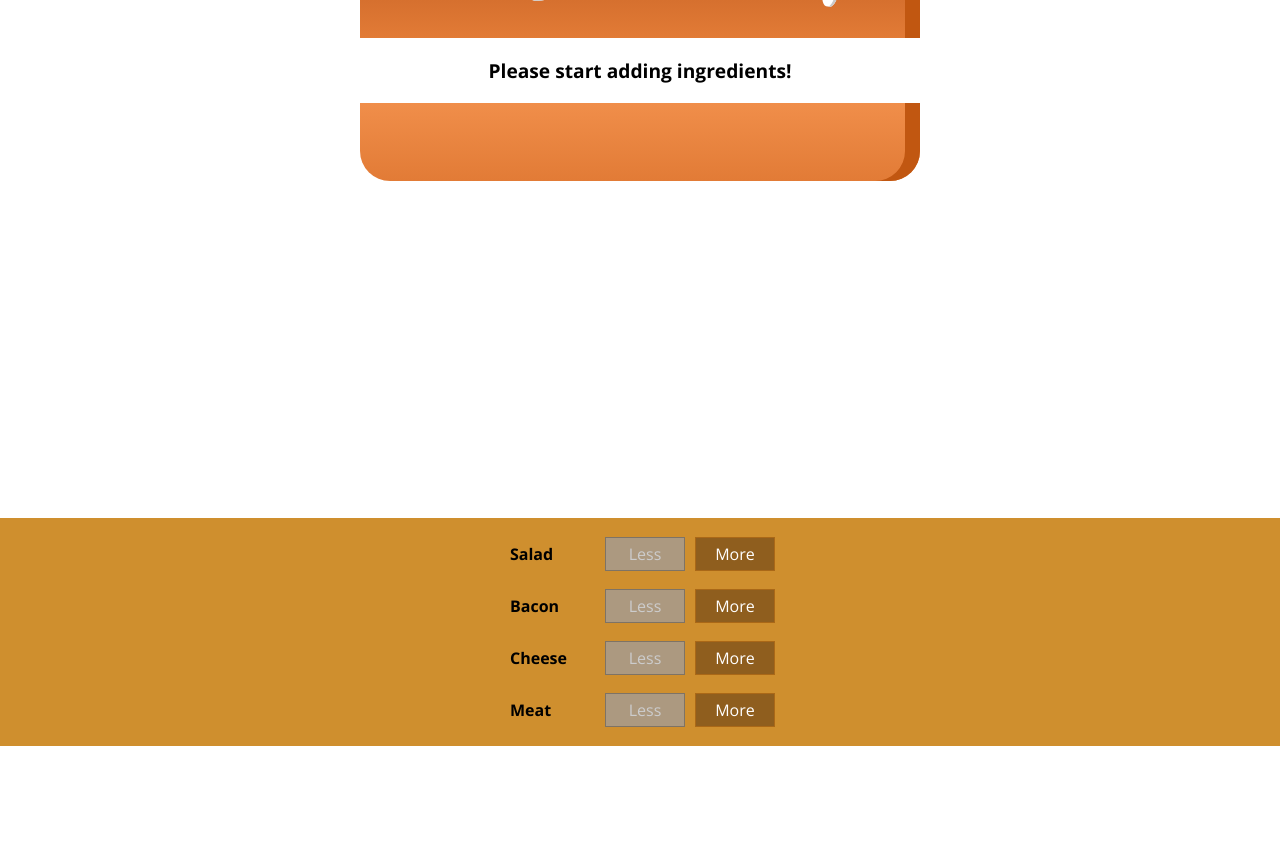
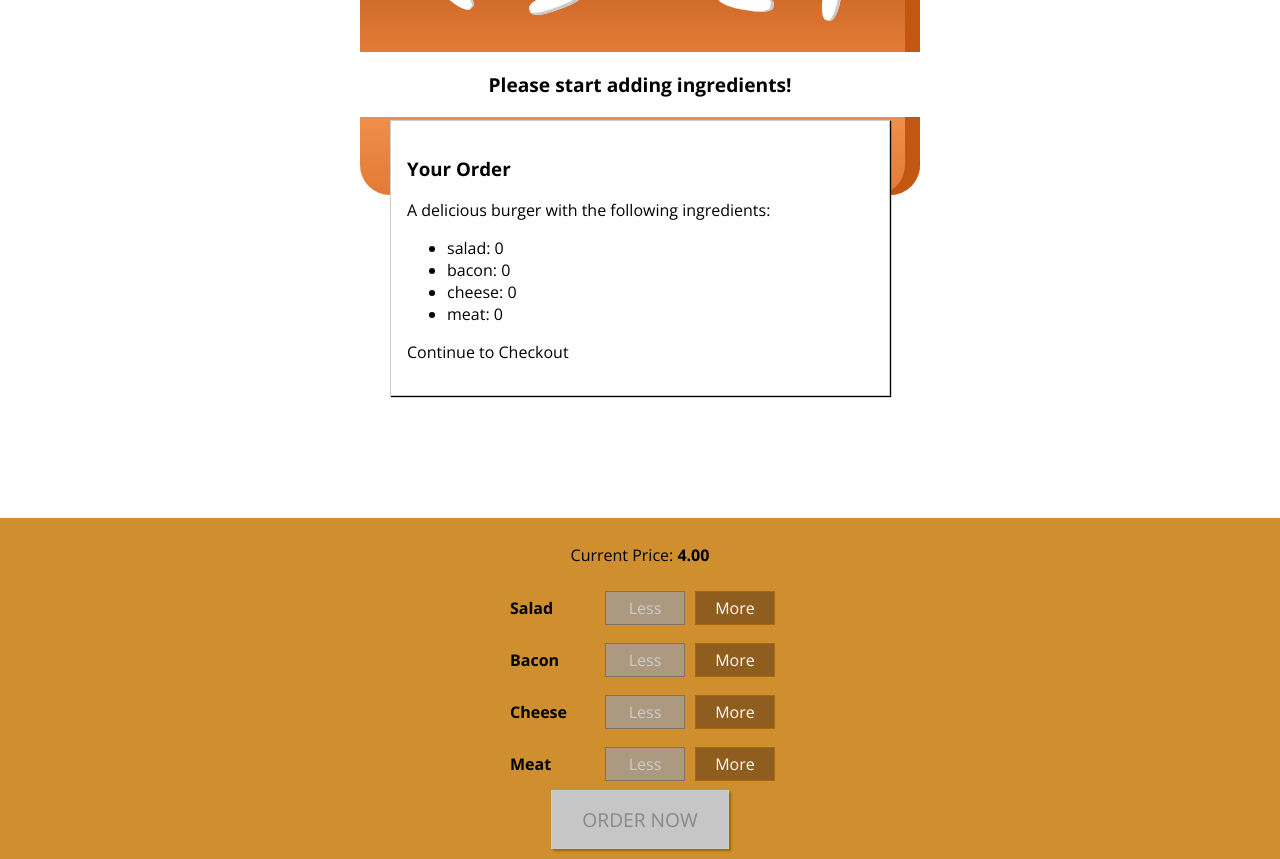
Before and after one commit to nenaddimitrijevic89/Burger-Builder, a React app: page / in a window 1280 px wide. Shown: the part 120-979 px from the top of the page. Before the commit the page ends 866 px from the top, so only its background shows below. Built offline with nearby package versions, Linux system fonts and the light colour scheme.

Commit message:
adding modal component

```diff
--- a/src/components/Burger/BuildControls/BuildControls.css
+++ b/src/components/Burger/BuildControls/BuildControls.css
@@ -8,3 +8,44 @@
     margin: auto;
     padding: 10px 0;
 }
+
+.OrderButton {
+    background-color: #DAD735;
+    outline: none;
+    cursor: pointer;
+    border: 1px solid #966909;
+    color: #966909;
+    font-family: inherit;
+    font-size: 1.2em;
+    padding: 15px 30px;
+    box-shadow: 2px 2px 2px #966909;
+}
+
+.OrderButton:hover, .OrderButton:active {
+    background-color: #A0DB41;
+    border: 1px solid #966909;
+    color: #966909;
+}
+
+.OrderButton:disabled {
+    background-color: #C7C6C6;
+    cursor: not-allowed;
+    border: 1px solid #ccc;
+    color: #888888;
+}
+
+.OrderButton:not(:disabled) {
+    animation: enable 0.3s linear;
+}
+
+@keyframes enable {
+    0% {
+        transform: scale(1);
+    }
+    60% {
+        transform: scale(1.1);
+    }
+    100% {
+        transform: scale(1);
+    }
+}
--- a/src/components/Burger/BuildControls/BuildControls.js
+++ b/src/components/Burger/BuildControls/BuildControls.js
@@ -13,6 +13,7 @@
 const buildControls = ( props ) => {
     return(
         <div className={classes.BuildControls}>
+            <p>Current Price: <strong>{props.price.toFixed(2)}</strong></p>
             {controls.map(ctrl => (
                 <BuildControl
                     key={ctrl.label}
@@ -22,6 +23,9 @@
                     removed={() => props.ingredientRemoved(ctrl.type)}
                     disabled={props.disabled[ctrl.type]} />
             ))}
+            <button
+                className={classes.OrderButton}
+                disabled={!props.purchasable}>ORDER NOW</button>
         </div>
     )
 }
--- a/src/components/Burger/Burger.css
+++ b/src/components/Burger/Burger.css
@@ -2,7 +2,7 @@
     width: 100%;
     margin: auto;
     height: 250px;
-    /* overflow: scroll; */
+    overflow: scroll;
     text-align: center;
     font-weight: bold;
     font-size: 1.2rem;
--- /dev/null
+++ b/src/components/Burger/OrderSummary/OrderSummary.js
@@ -0,0 +1,26 @@
+import React from 'react';
+
+import Aux from '../../../hoc/Auxiliary';
+
+const orderSummary = (props) => {
+    const ingredientSummary = Object.keys(props.ingredients)
+    .map(igKey => {
+        return (
+            <li key={igKey}>
+                <span className={{textTransform: 'capitalize'}}>{igKey}</span>: {props.ingredients[igKey]}
+            </li>
+            )
+    })
+    return(
+        <Aux>
+            <h3>Your Order</h3>
+            <p>A delicious burger with the following ingredients:</p>
+            <ul>
+                {ingredientSummary}
+            </ul>
+            <p>Continue to Checkout</p>
+        </Aux>
+    )
+};
+
+export default orderSummary;
--- /dev/null
+++ b/src/components/UI/Modal/Modal.css
@@ -0,0 +1,20 @@
+.Modal {
+    position: fixed;
+    z-index: 500;
+    background-color: white;
+    width: 70%;
+    border: 1px solid #ccc;
+    box-shadow: 1px 1px 1px black;
+    padding: 16px;
+    left: 15%;
+    top: 30%;
+    box-sizing: border-box;
+    transition: all 0.3s ease-out;
+}
+
+@media (min-width: 600px) {
+    .Modal {
+        width: 500px;
+        left: calc(50% - 250px);
+    }
+}
--- /dev/null
+++ b/src/components/UI/Modal/Modal.js
@@ -0,0 +1,11 @@
+import React from 'react';
+
+import classes from './Modal.css';
+
+const modal = ( props ) => (
+    <div className={classes.Modal}>
+        {props.children}
+    </div>
+);
+
+export default modal;
--- a/src/containers/BurgerBuilder/BurgerBuilder.js
+++ b/src/containers/BurgerBuilder/BurgerBuilder.js
@@ -3,6 +3,8 @@
 import Aux from '../../hoc/Auxiliary';
 import Burger from '../../components/Burger/Burger';
 import BuildControls from '../../components/Burger/BuildControls/BuildControls';
+import Modal from '../../components/UI/Modal/Modal';
+import OrderSummary from '../../components/Burger/OrderSummary/OrderSummary';
 
 const INGREDIENT_PRICES = {
     salad: 0.5,
@@ -19,12 +21,24 @@
             cheese: 0,
             meat: 0
         },
-        totalPrice: 4
+        totalPrice: 4,
+        purchasable: false
+    }
+
+    updatePurchaseState (ingredients) {
+        const sum = Object.keys(ingredients)
+        .map(igKey => {
+            return ingredients[igKey]
+        })
+        .reduce((sum, el) =>{
+            return sum + el;
+        }, 0);
+        this.setState({ purchasable: sum > 0 })
     }
 
     addIngredientHandler = (type) => {
         const oldCount = this.state.ingredients[type];
-        const updatedCount = oldCount +1;
+        const updatedCount = oldCount + 1;
         const updatedIngredients = {
             ...this.state.ingredients
         };
@@ -33,6 +47,7 @@
         const oldPrice = this.state.totalPrice;
         const newPrice = oldPrice + priceAddition;
         this.setState({ totalPrice: newPrice, ingredients: updatedIngredients })
+        this.updatePurchaseState(updatedIngredients);
     }
 
     removeIngredientHandler = (type) => {
@@ -40,7 +55,7 @@
         if(oldCount <= 0) {
             return;
         }
-        const updatedCount = oldCount -1;
+        const updatedCount = oldCount - 1;
         const updatedIngredients = {
             ...this.state.ingredients
         };
@@ -49,6 +64,7 @@
         const oldPrice = this.state.totalPrice;
         const newPrice = oldPrice - priceDeduction;
         this.setState({ totalPrice: newPrice, ingredients: updatedIngredients })
+        this.updatePurchaseState(updatedIngredients);
     }
 
     render () {
@@ -60,11 +76,16 @@
         }
         return (
             <Aux>
+                <Modal>
+                    <OrderSummary ingredients={this.state.ingredients}/>
+                </Modal>
                 <Burger ingredients={this.state.ingredients}/>
                 <BuildControls
                     ingredientAdded={this.addIngredientHandler}
                     ingredientRemoved={this.removeIngredientHandler}
-                    disabled={disabledInfo}/>
+                    disabled={disabledInfo}
+                    purchasable={this.state.purchasable}
+                    price={this.state.totalPrice}/>
             </Aux>
         );
     }
```
Also changed, not shown: src/components/UI/Backdrop/Backdrop.js (added).
